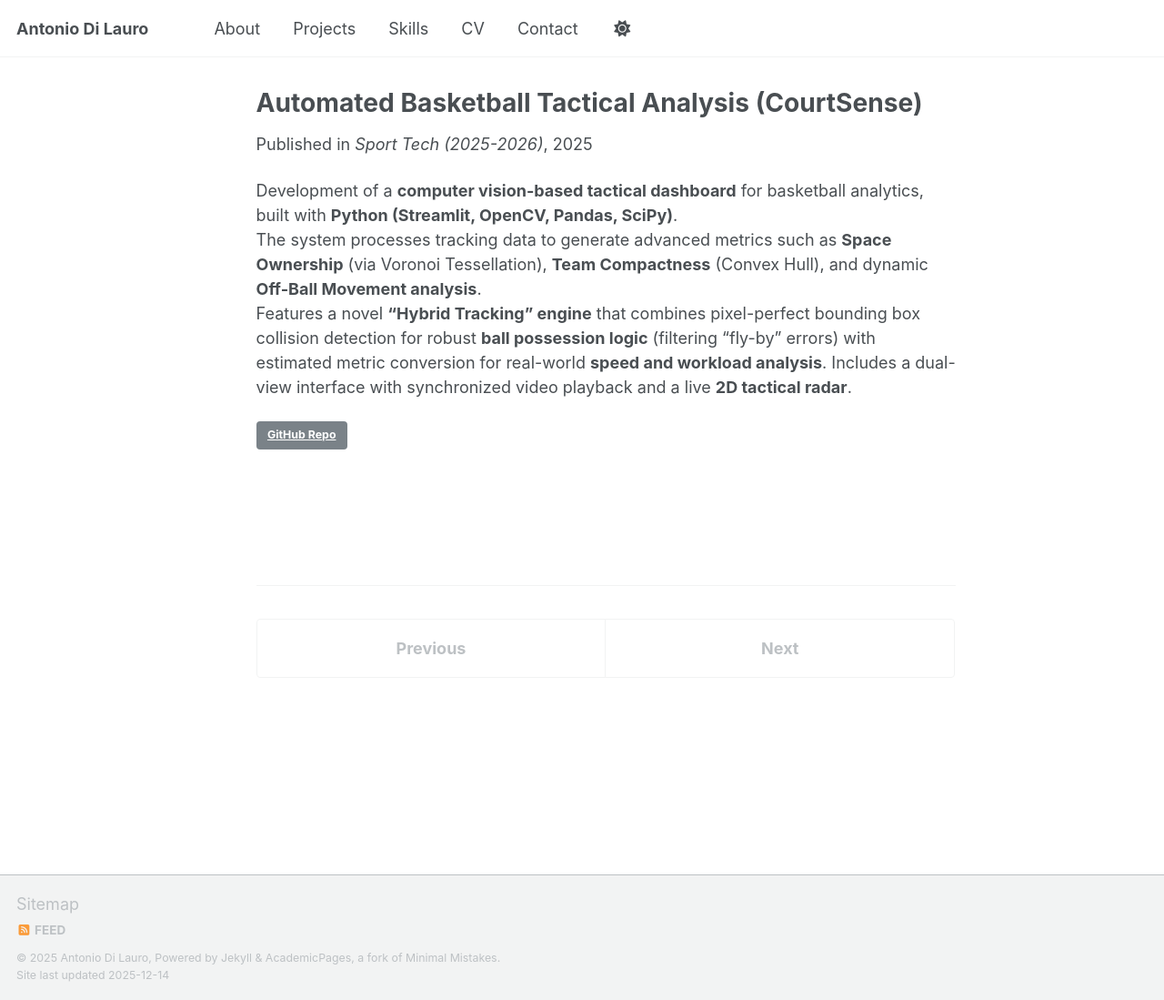
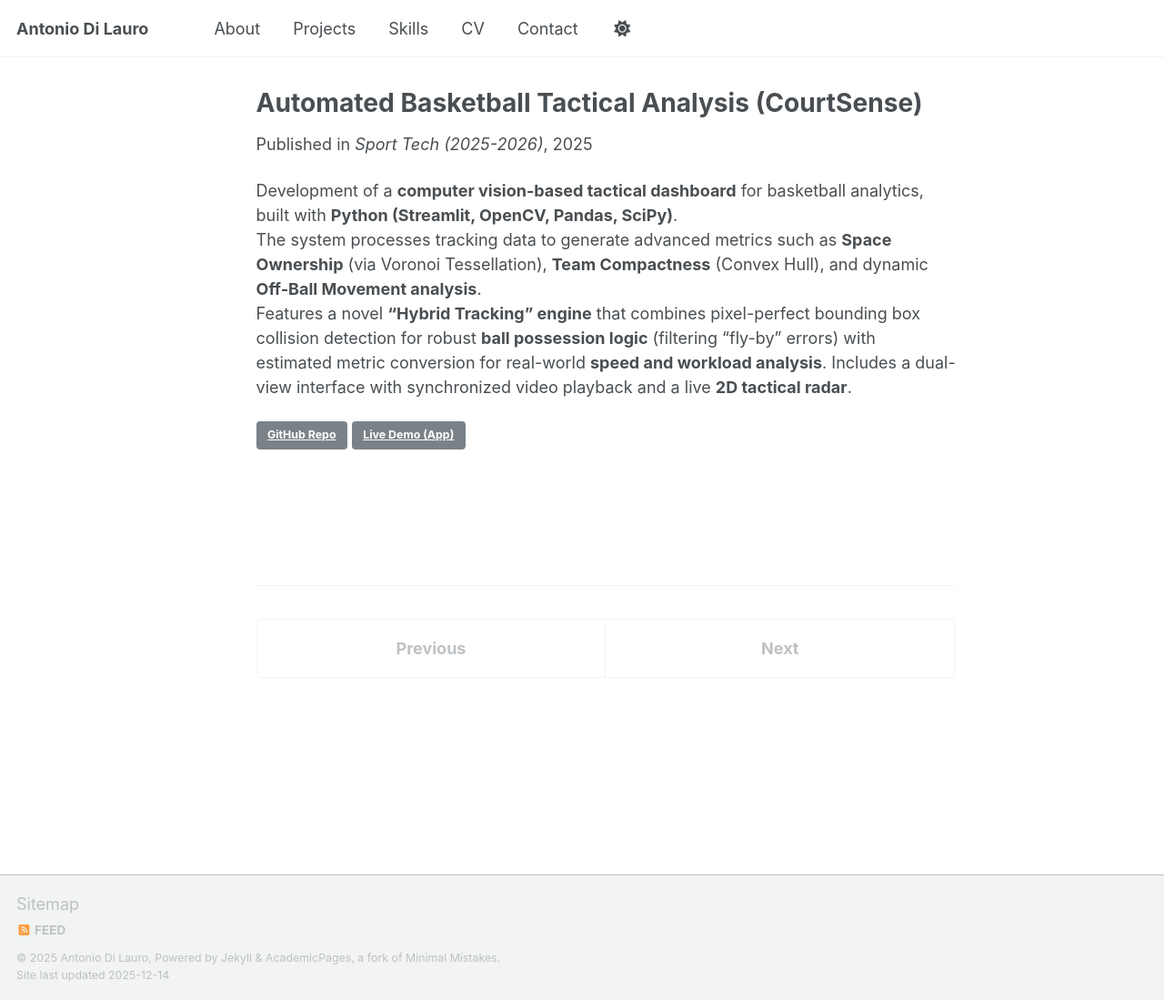
Before and after one commit to antodila/antodila.github.io, a Jekyll site: the page built from _projects/2025-12-12-courtsense.md, in a window 1280 px wide and 1099 px high. Shown: the whole window at 91% size. Built offline with Jekyll 4.4.1, drawn with Linux system fonts in a browser that asks for light colours; a script that is not in the unit is left out.

Commit message:
Update project description and add demo link

```diff
--- a/_projects/2025-12-12-courtsense.md
+++ b/_projects/2025-12-12-courtsense.md
@@ -13,8 +13,12 @@ Development of a **computer vision-based tactical dashboard** for basketball ana
 The system processes tracking data to generate advanced metrics such as **Space Ownership** (via Voronoi Tessellation), **Team Compactness** (Convex Hull), and dynamic **Off-Ball Movement analysis**.
 Features a novel **"Hybrid Tracking" engine** that combines pixel-perfect bounding box collision detection for robust **ball possession logic** (filtering "fly-by" errors) with estimated metric conversion for real-world **speed and workload analysis**. Includes a dual-view interface with synchronized video playback and a live **2D tactical radar**.
 
-{% if page.repo %}
-<p><a class="btn btn--primary btn--small" href="{{ page.repo }}" target="_blank" rel="noopener">GitHub Repo</a></p>
-{% endif %}
+<p>
+  {% if page.repo %}
+    <a class="btn btn--primary btn--small" href="{{ page.repo }}" target="_blank" rel="noopener">GitHub Repo</a>
+  {% endif %}
+
+  <a class="btn btn--primary btn--small" href="https://courtsense.streamlit.app/" target="_blank" rel="noopener">Live Demo (App)</a>
+</p>
 
 <p><a class="btn btn--light-outline btn--small" href="{{ '/projects/' | relative_url }}">← Back to Projects</a></p>
```
